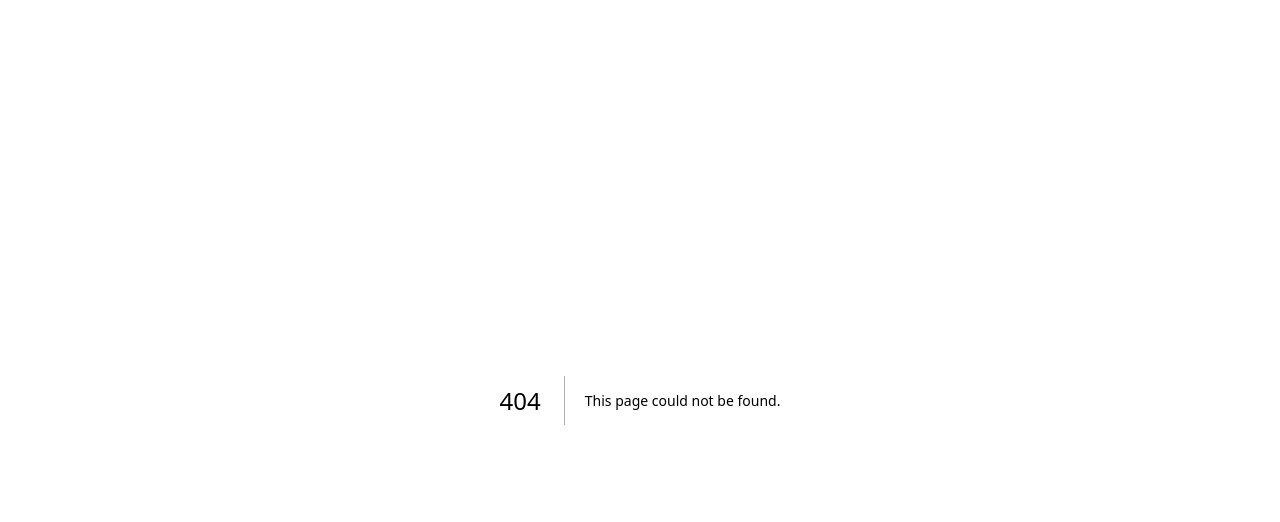
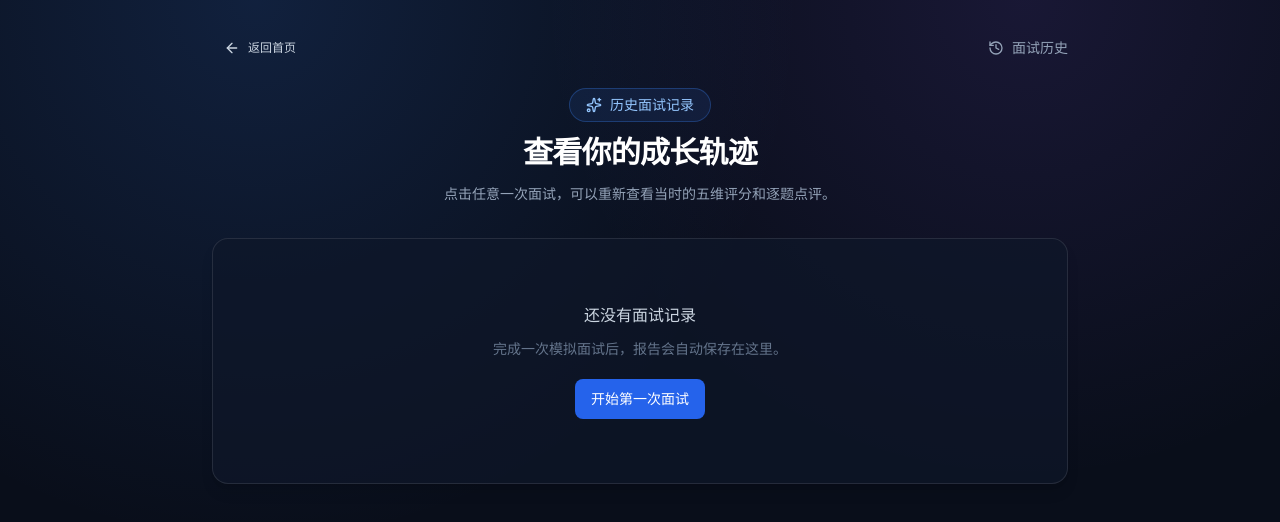
Before and after one commit to lhw12138/ai-mock-interview, a Next.js app: page /history in a window 1280 px wide. Before the commit this address had no page. Shown: the top 522 px of the page. Built offline with nearby package versions, Linux system fonts and the light colour scheme.

Commit message:
Add interview history page

```diff
--- /dev/null
+++ b/src/app/history/page.tsx
@@ -0,0 +1,110 @@
+"use client";
+
+import * as React from "react";
+import { useRouter } from "next/navigation";
+import {
+  ArrowLeft,
+  CalendarDays,
+  ChevronRight,
+  History,
+  Sparkles,
+} from "lucide-react";
+import { Button } from "@/components/ui/button";
+import { Card, CardContent } from "@/components/ui/card";
+import { getRoleLabel } from "@/lib/roles";
+import { getValidSessions } from "@/lib/storage";
+import type { InterviewSession } from "@/lib/types";
+
+function formatDate(value: string): string {
+  return new Date(value).toLocaleString("zh-CN", {
+    month: "long",
+    day: "numeric",
+    hour: "2-digit",
+    minute: "2-digit",
+  });
+}
+
+export default function HistoryPage() {
+  const router = useRouter();
+  const [sessions, setSessions] = React.useState<InterviewSession[]>([]);
+  const [loading, setLoading] = React.useState(true);
+
+  React.useEffect(() => {
+    setSessions(getValidSessions());
+    setLoading(false);
+  }, []);
+
+  return (
+    <main className="mx-auto min-h-screen w-full max-w-4xl px-5 py-8">
+      <div className="mb-6 flex items-center justify-between gap-3">
+        <Button variant="ghost" size="sm" onClick={() => router.push("/")}>
+          <ArrowLeft className="h-4 w-4" />
+          返回首页
+        </Button>
+        <div className="flex items-center gap-2 text-sm text-slate-400">
+          <History className="h-4 w-4" />
+          面试历史
+        </div>
+      </div>
+
+      <div className="mb-8 text-center">
+        <div className="mb-3 inline-flex items-center gap-2 rounded-full border border-blue-500/30 bg-blue-500/10 px-4 py-1.5 text-sm text-blue-300">
+          <Sparkles className="h-4 w-4" />
+          历史面试记录
+        </div>
+        <h1 className="text-3xl font-bold tracking-tight text-white">
+          查看你的成长轨迹
+        </h1>
+        <p className="mx-auto mt-3 max-w-xl text-sm leading-6 text-slate-400">
+          点击任意一次面试，可以重新查看当时的五维评分和逐题点评。
+        </p>
+      </div>
+
+      {loading ? (
+        <div className="py-20 text-center text-slate-400">正在读取历史记录…</div>
+      ) : sessions.length === 0 ? (
+        <Card>
+          <CardContent className="px-6 py-16 text-center">
+            <div className="mb-3 text-slate-300">还没有面试记录</div>
+            <p className="mb-5 text-sm text-slate-500">
+              完成一次模拟面试后，报告会自动保存在这里。
+            </p>
+            <Button onClick={() => router.push("/")}>开始第一次面试</Button>
+          </CardContent>
+        </Card>
+      ) : (
+        <div className="space-y-3">
+          {sessions.map((session) => (
+            <button
+              key={session.id}
+              type="button"
+              onClick={() => router.push(`/report?id=${session.id}`)}
+              className="w-full rounded-xl border border-white/10 bg-slate-900/70 px-5 py-4 text-left transition-colors hover:border-blue-500/50 hover:bg-slate-900"
+            >
+              <div className="flex items-center justify-between gap-4">
+                <div className="min-w-0">
+                  <div className="font-medium text-slate-200">
+                    {getRoleLabel(session.role)} · {session.questionCount} 题
+                  </div>
+                  <div className="mt-1 flex items-center gap-2 text-xs text-slate-500">
+                    <CalendarDays className="h-3.5 w-3.5" />
+                    {formatDate(session.createdAt)}
+                  </div>
+                </div>
+                <div className="flex shrink-0 items-center gap-4">
+                  <div className="text-right">
+                    <div className="text-2xl font-semibold text-blue-400">
+                      {session.report.totalScore}
+                    </div>
+                    <div className="text-xs text-slate-500">综合得分</div>
+                  </div>
+                  <ChevronRight className="h-5 w-5 text-slate-600" />
+                </div>
+              </div>
+            </button>
+          ))}
+        </div>
+      )}
+    </main>
+  );
+}
--- a/src/app/page.tsx
+++ b/src/app/page.tsx
@@ -2,7 +2,13 @@
 
 import * as React from "react";
 import { useRouter } from "next/navigation";
-import { ArrowRight, BriefcaseBusiness, Mic, Sparkles } from "lucide-react";
+import {
+  ArrowRight,
+  BriefcaseBusiness,
+  History,
+  Mic,
+  Sparkles,
+} from "lucide-react";
 import { Button } from "@/components/ui/button";
 import { Card, CardContent, CardDescription, CardHeader, CardTitle } from "@/components/ui/card";
 import { getQuestionsForRole, ROLE_OPTIONS } from "@/lib/roles";
@@ -38,7 +44,17 @@ export default function HomePage() {
   }
 
   return (
-    <main className="mx-auto flex min-h-screen w-full max-w-5xl flex-col items-center justify-center px-5 py-12">
+    <main className="relative mx-auto flex min-h-screen w-full max-w-5xl flex-col items-center justify-center px-5 py-12">
+      <Button
+        variant="ghost"
+        size="sm"
+        className="absolute right-5 top-5"
+        onClick={() => router.push("/history")}
+      >
+        <History className="h-4 w-4" />
+        历史记录
+      </Button>
+
       <div className="mb-10 text-center">
         <div className="mb-5 inline-flex items-center gap-2 rounded-full border border-blue-500/30 bg-blue-500/10 px-4 py-1.5 text-sm text-blue-300">
           <Sparkles className="h-4 w-4" />
--- a/src/app/report/page.tsx
+++ b/src/app/report/page.tsx
@@ -6,7 +6,7 @@ import { ArrowLeft, CheckCircle2, Lightbulb, RotateCcw, Sparkles } from "lucide-
 import { Button } from "@/components/ui/button";
 import { Card, CardContent, CardHeader, CardTitle } from "@/components/ui/card";
 import { RadarChart } from "@/components/radar-chart";
-import { getLatestValidSession } from "@/lib/storage";
+import { getLatestValidSession, getSessionById } from "@/lib/storage";
 import { getRoleLabel } from "@/lib/roles";
 import type { InterviewSession } from "@/lib/types";
 
@@ -17,13 +17,16 @@ export default function ReportPage() {
   const [loadError, setLoadError] = React.useState("");
 
   React.useEffect(() => {
-    const latest = getLatestValidSession();
-    if (!latest) {
+    const params = new URLSearchParams(window.location.search);
+    const id = params.get("id");
+    const target = id ? getSessionById(id) : getLatestValidSession();
+
+    if (!target) {
       setLoadError("未找到有效的面试报告，请返回首页重新开始一次面试。");
       setChecking(false);
       return;
     }
-    setSession(latest);
+    setSession(target);
     setChecking(false);
   }, [router]);
 
--- a/src/lib/storage.ts
+++ b/src/lib/storage.ts
@@ -86,7 +86,7 @@ function isInterviewSession(value: unknown): value is InterviewSession {
   );
 }
 
-export function getLatestValidSession(): InterviewSession | null {
+export function getValidSessions(): InterviewSession[] {
   const sessions = loadSessions();
   const validSessions = sessions.filter(isInterviewSession);
 
@@ -98,7 +98,15 @@ export function getLatestValidSession(): InterviewSession | null {
     }
   }
 
-  return validSessions[0] ?? null;
+  return validSessions.slice(0, 20);
+}
+
+export function getLatestValidSession(): InterviewSession | null {
+  return getValidSessions()[0] ?? null;
+}
+
+export function getSessionById(id: string): InterviewSession | null {
+  return getValidSessions().find((session) => session.id === id) ?? null;
 }
 
 export function saveInterviewConfig(config: InterviewConfig): void {
```
